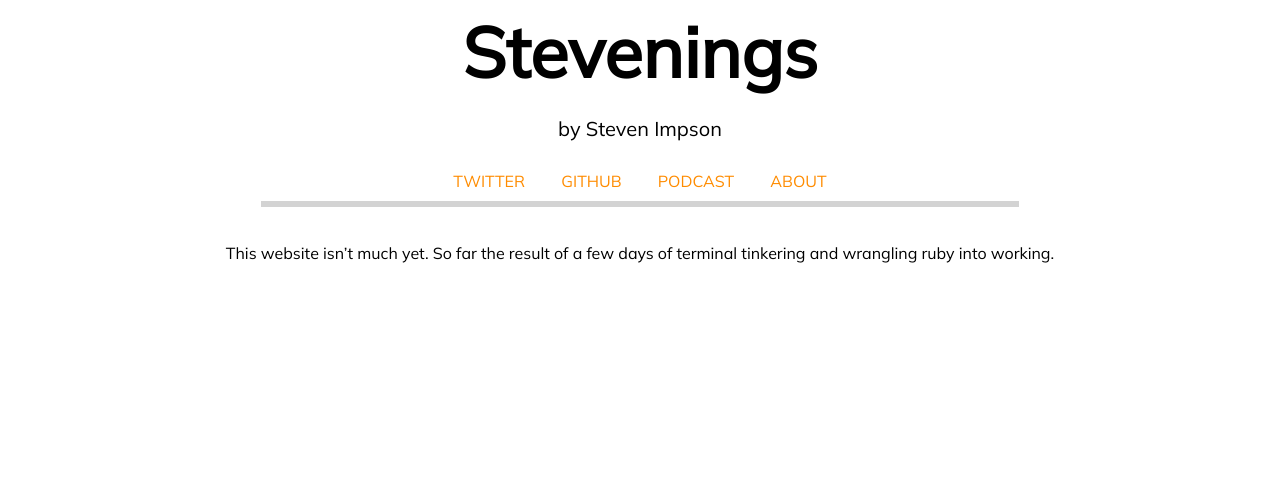
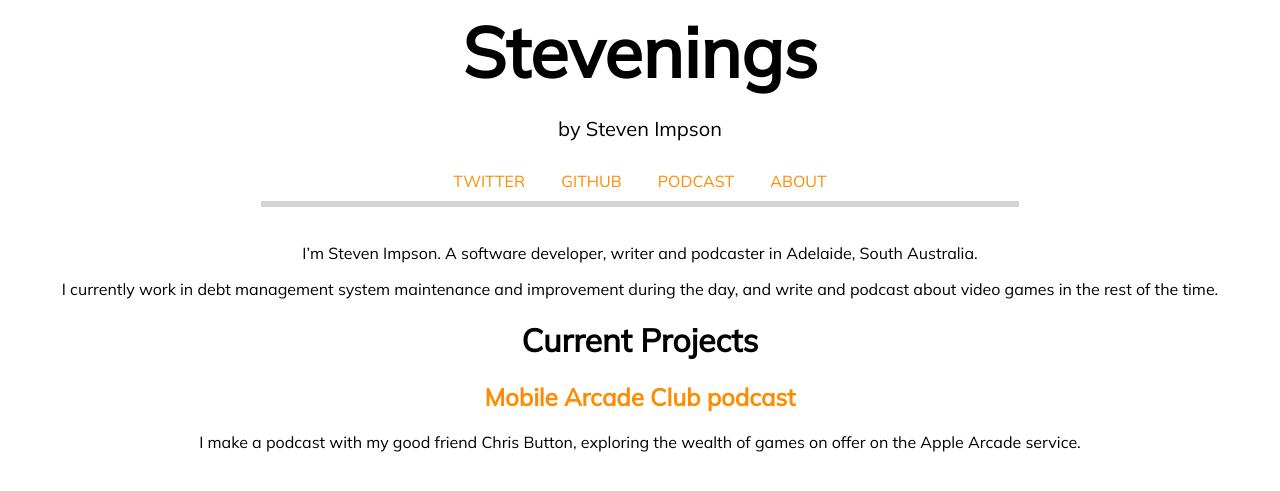
Before and after one commit to stevenimpson/stevenimpson.github.io, a Jekyll site: the page built from about.markdown, in a window 1280 px wide. Shown: the top 491 px of the page. Built offline with Jekyll 4.4.1, drawn with Linux system fonts in a browser that asks for light colours.

Commit message:
Added about page

```diff
--- a/_includes/head.html
+++ b/_includes/head.html
@@ -5,6 +5,10 @@
         <title>{{ page.title }}</title>
         <link rel="stylesheet" href="/assets/css/styles.css">
         <link href='https://fonts.googleapis.com/css?family=Mulish' rel='stylesheet'>
+        <link rel="apple-touch-icon" sizes="180x180" href="/apple-touch-icon.png">
+        <link rel="icon" type="image/png" sizes="32x32" href="/favicon-32x32.png">
+        <link rel="icon" type="image/png" sizes="16x16" href="/favicon-16x16.png">
+        <link rel="manifest" href="/site.webmanifest">
         {% feed_meta %}
         {% seo %}
     </head>
--- a/about.markdown
+++ b/about.markdown
@@ -2,4 +2,10 @@
 title: About
 ---
 
-This website isn't much yet. So far the result of a few days of terminal tinkering and wrangling ruby into working.
+I'm Steven Impson. A software developer, writer and podcaster in Adelaide, South Australia.
+
+I currently work in debt management system maintenance and improvement during the day, and write and podcast about video games in the rest of the time.
+
+# Current Projects
+## [Mobile Arcade Club podcast](https://podcasts.apple.com/au/podcast/mobile-arcade-club-an-apple-arcade-show/id1481744430)
+I make a podcast with my good friend Chris Button, exploring the wealth of games on offer on the Apple Arcade service.
```
Also changed, not shown: _posts/2020-12-05-music-post.md (+1 -1 lines), android-chrome-192x192.png (added), android-chrome-512x512.png (added), apple-touch-icon.png (added), assets/images/macart.jpg (added), favicon-16x16.png (added), favicon-32x32.png (added), favicon.ico (added), site.webmanifest (added), 1 other file.
